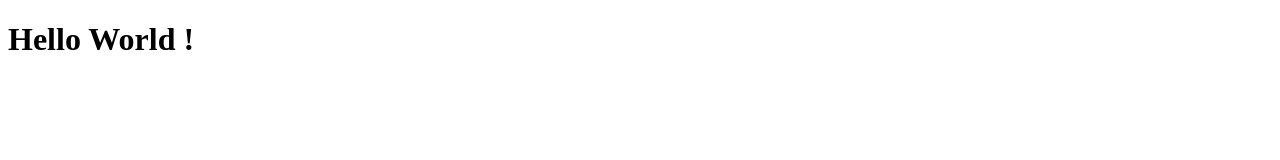
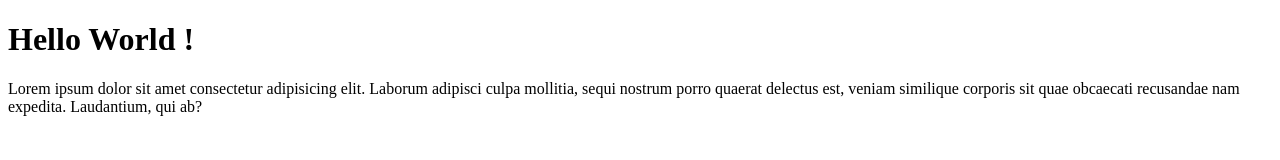
Before and after one commit to Luthfi-Delvian/piw-git-test, a plain HTML site: page index.html in a window 1280 px wide. Drawn offline with Linux system fonts and the light colour scheme.

Commit message:
menambahkan paragraph

```diff
--- a/index.html
+++ b/index.html
@@ -8,5 +8,6 @@
 </head>
 <body>
     <h1>Hello World !</h1>
+    <p>Lorem ipsum dolor sit amet consectetur adipisicing elit. Laborum adipisci culpa mollitia, sequi nostrum porro quaerat delectus est, veniam similique corporis sit quae obcaecati recusandae nam expedita. Laudantium, qui ab?</p>
 </body>
 </html>
```
